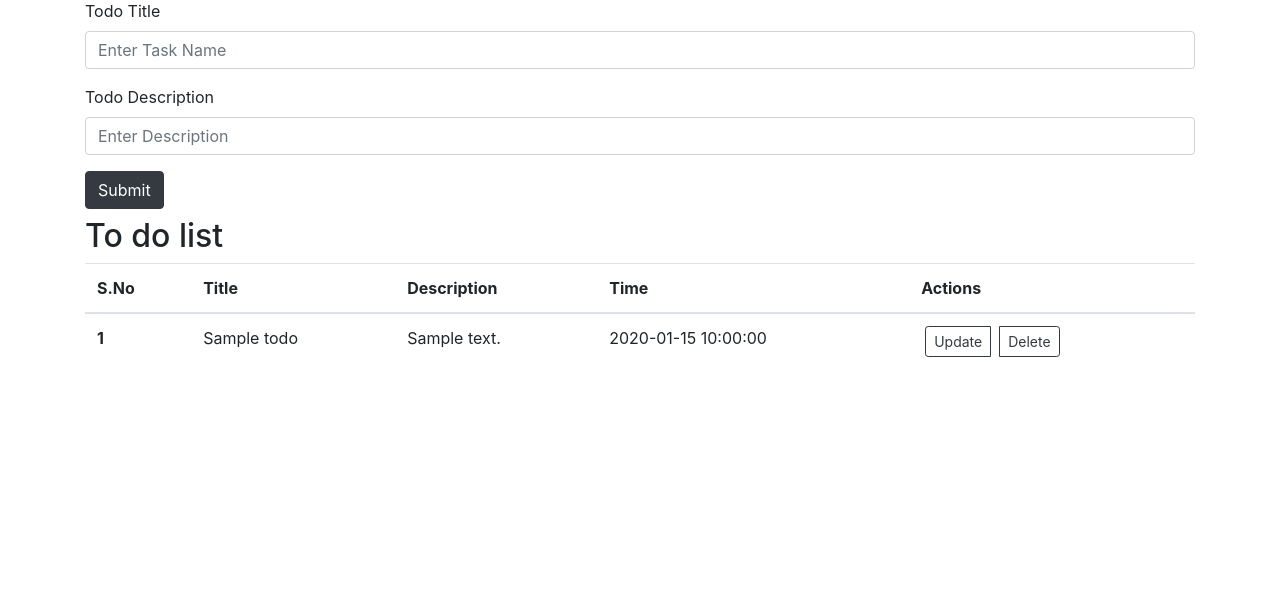
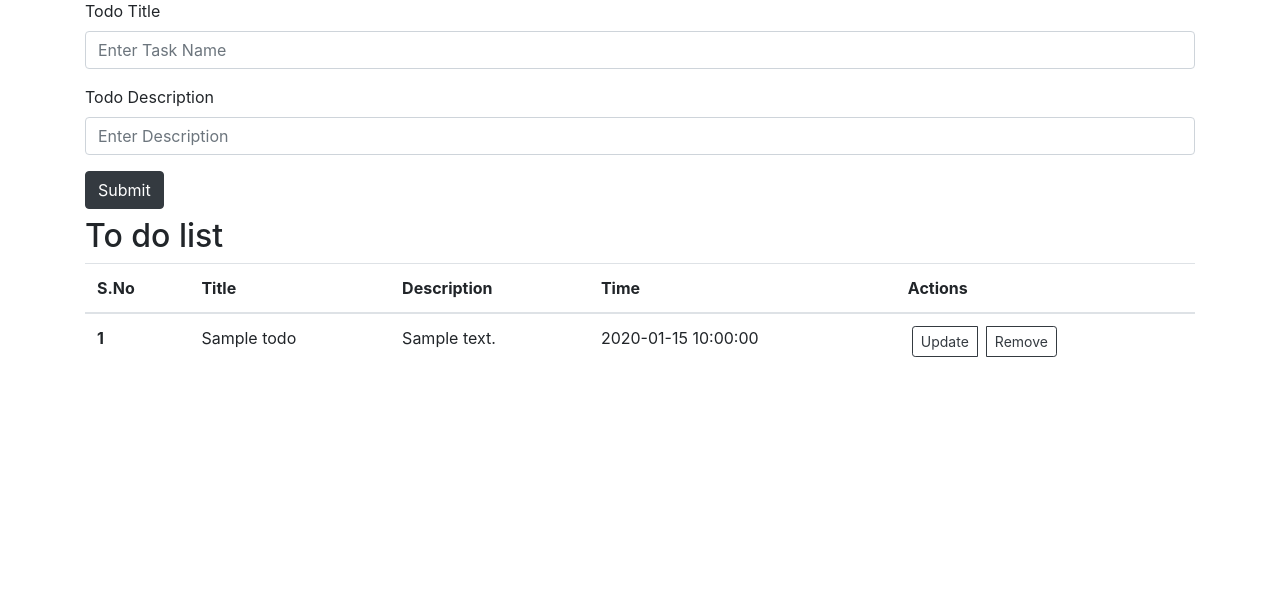
Before and after one commit to Iarnavm/Todo-Flask, a Flask app: page / in a window 1280 px wide. Shown: the part 121-718 px from the top of the page. Run offline with Flask 2, Linux system fonts and the light colour scheme; tables that the repository leaves empty hold one stand-in row (values such as "Sample post").

Commit message:
Update index.html

```diff
--- a/templates/index.html
+++ b/templates/index.html
@@ -60,7 +60,7 @@
                     <td><div class="btn-group" role="group" aria-label="Basic example">
                       <a href= "/update/{{todo.sno }}" button type="button" class="btn btn-outline-dark btn-sm mx-1">Update</button>
 
-                      <a href= "/delete/{{todo.sno }}" button type="button" class="btn btn-outline-dark btn-sm mx-1">Delete</button>
+                      <a href= "/delete/{{todo.sno }}" button type="button" class="btn btn-outline-dark btn-sm mx-1">Remove</button>
                     </div></td>
 
                   </tr>
```
